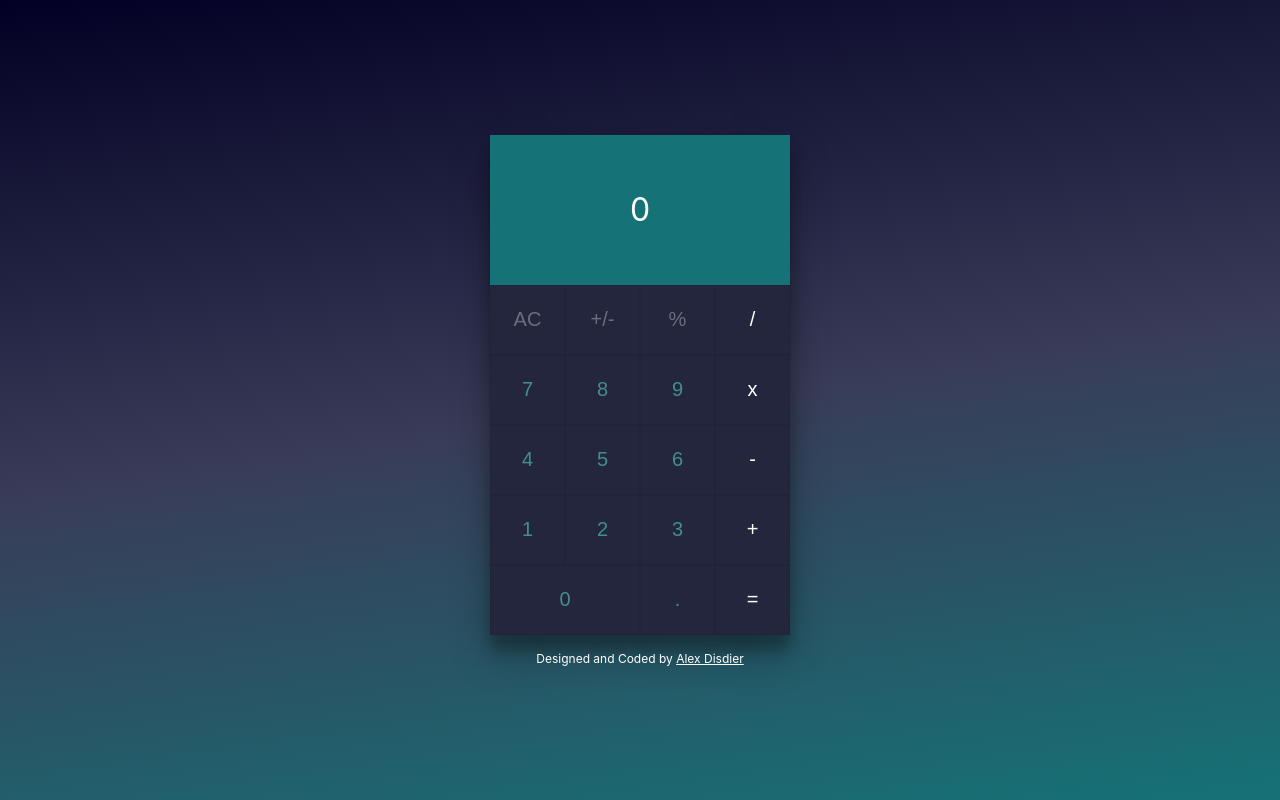
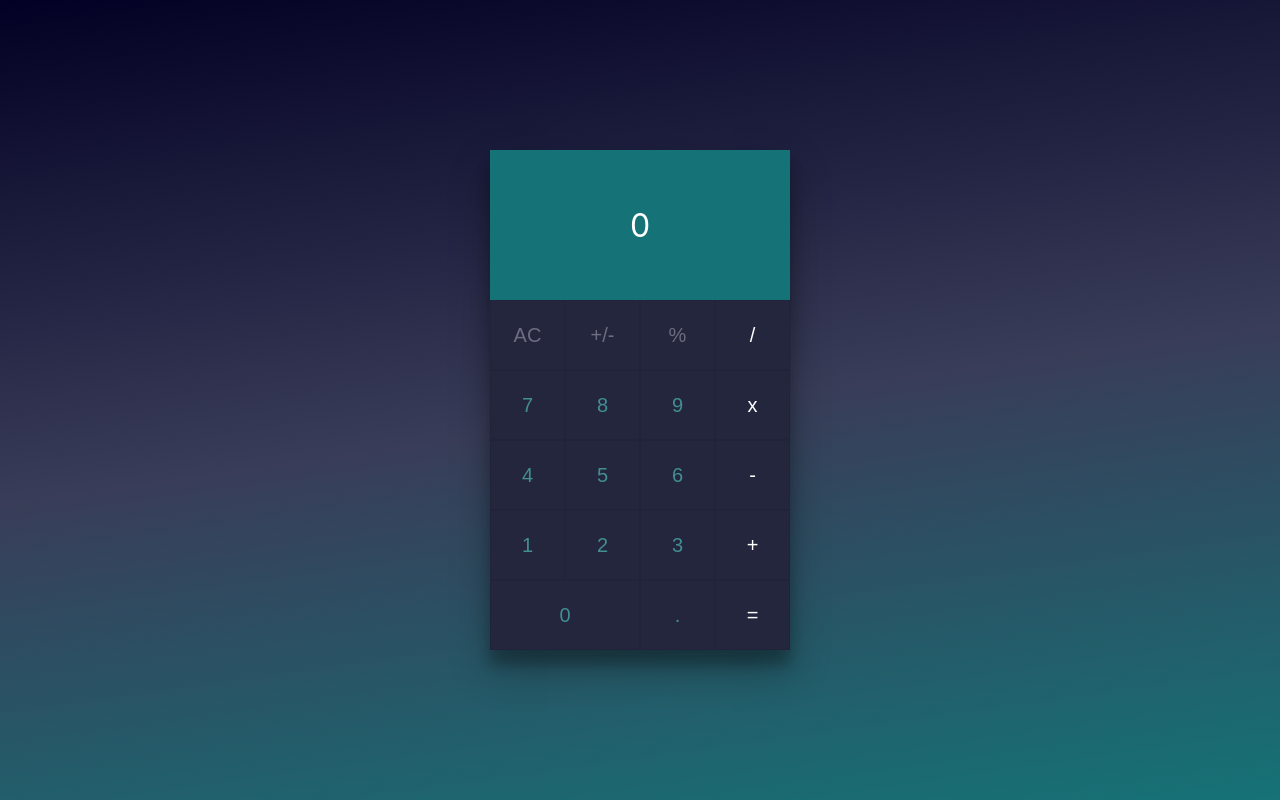
Before and after one commit to alexdisdier/javascript-calculator, a React (Create React App) app: page / in a window 1280 px wide. Built offline with nearby package versions, Linux system fonts and the light colour scheme.

Commit message:
commented out my author span element for cleaner design.

```diff
--- a/src/App.js
+++ b/src/App.js
@@ -372,7 +372,7 @@ class App extends Component {
           </div>
 
         </div>
-        <span id="author">Designed and Coded by <a href="https://alexdisdier.fr" target="_blank" rel="noopener noreferrer">Alex Disdier</a></span>
+        {/* <span id="author">Designed and Coded by <a href="https://alexdisdier.fr" target="_blank" rel="noopener noreferrer">Alex Disdier</a></span> */}
       </div>
     );
   }
```
